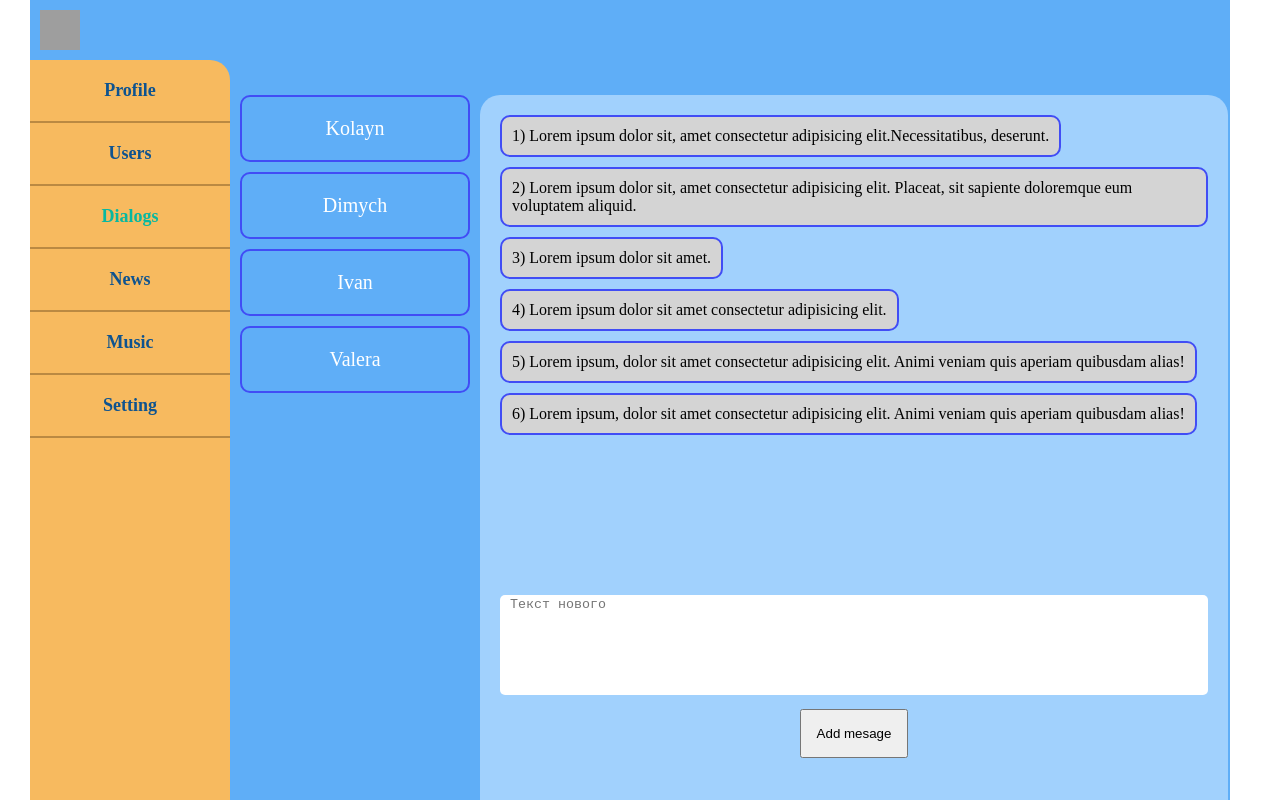
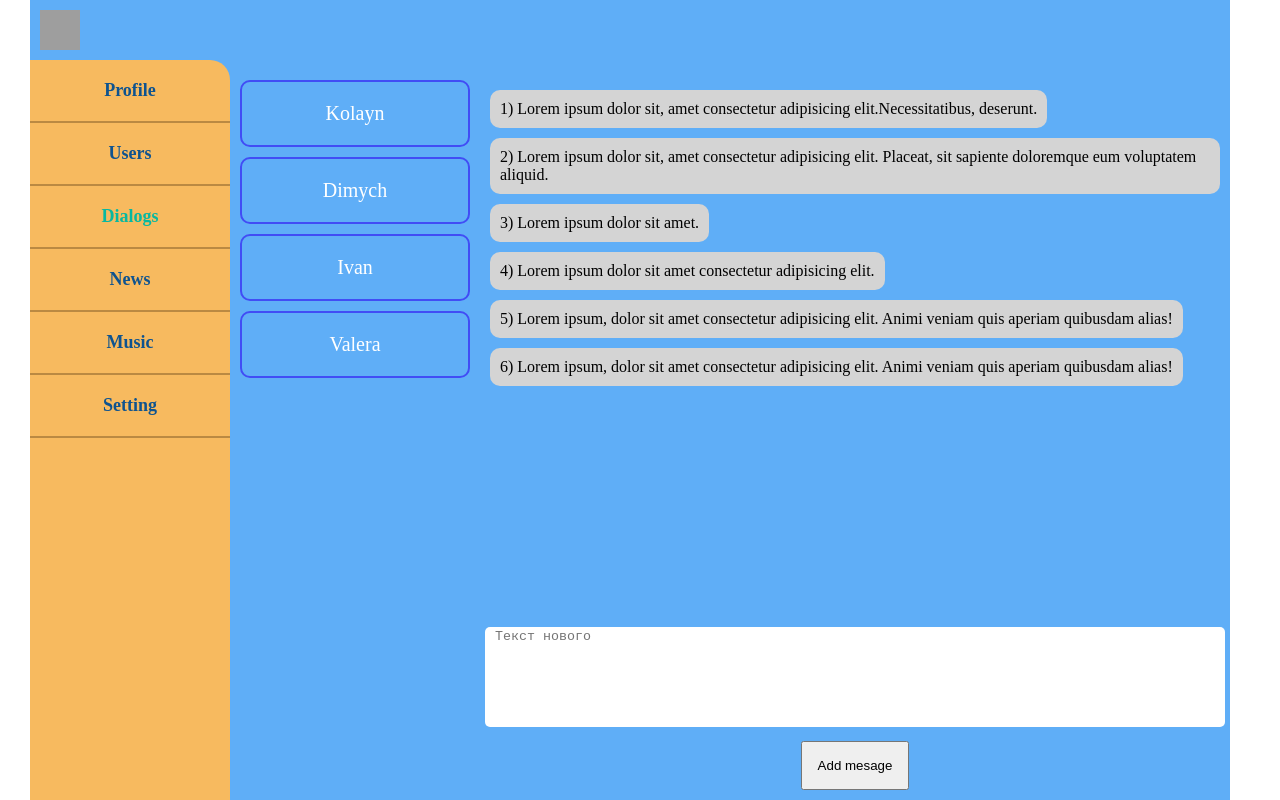
Before and after one commit to Khvostov-Nik/Learn_React, a React (Create React App) app: page /Dialogs in a window 1280 px wide. Built offline with nearby package versions, Linux system fonts and the light colour scheme; grey boxes are pictures that could not be loaded.

Commit message:
костомизация диалогов

```diff
--- a/src/Component/Dialogs/Dialogs.jsx
+++ b/src/Component/Dialogs/Dialogs.jsx
@@ -37,8 +37,8 @@ const Dialogs = (props) => {
   return (
     <div className={s.dialogs}>
       <div className={s.dialogs_items}>{dialogsElements}</div>
-      <div className={s.messages}>
-        <div className={s.wrap_mesages}> {messagesElements}</div>
+      <div className={s.messages__wrap}>
+        <div className={s.mesages}> {messagesElements}</div>
         <div className={s.addMessage__wrap}>
           <textarea
             className={s.add_message__area}
@@ -46,7 +46,7 @@ const Dialogs = (props) => {
             value={props.dialogPage.newMessageText}
             placeholder=" Текст нового"
           />
-          <button type="btn" className={s.add_message} onClick={addMessage}>
+          <button type="btn" className={s.add_message__btn} onClick={addMessage}>
             Add mesage
           </button>
       </div>
--- a/src/Component/Dialogs/Dialogs.module.css
+++ b/src/Component/Dialogs/Dialogs.module.css
@@ -2,29 +2,27 @@
     display: grid;
     grid-template-columns: 3fr 9fr;
     height: 100%;
-
 }
 
 .dialogs_items {
-    padding-top: 15px;
     margin-right: 10px;
 }
 
-.messages {
+.messages__wrap {
+    display: flex;
+    flex-direction: column;
+    justify-content: space-between;
+    height: 90vh;
     border-radius: 20px 20px 0 0;
-    background-color: rgb(161, 209, 253);
-    margin-top: 15px;
-    margin-right: 2px;
-    padding: 20px;
-
-
 }
-.wrap_mesages{
-    height: 60vh;
+.mesages{
+    padding: 10px;
+    height: 100%;
     overflow-y: scroll;
 }
-
-
+.addMessage__wrap{
+   margin: 5px;
+}
 .add_message__area {
     margin-bottom: 5px;
     width: 100%;
@@ -34,7 +32,7 @@
     resize: none;
 }
 
-.add_message {
+.add_message__btn {
     display: block;
     padding: 15px;
     margin: 5px auto;
--- a/src/Component/Dialogs/Message/Message.module.css
+++ b/src/Component/Dialogs/Message/Message.module.css
@@ -6,7 +6,6 @@
     padding: 10px;
     margin-bottom: 10px;
     background-color: rgb(212, 212, 212);
-    border: 2px solid rgb(65, 77, 245);
     border-radius: 10px;
     width: fit-content;
 }
```
